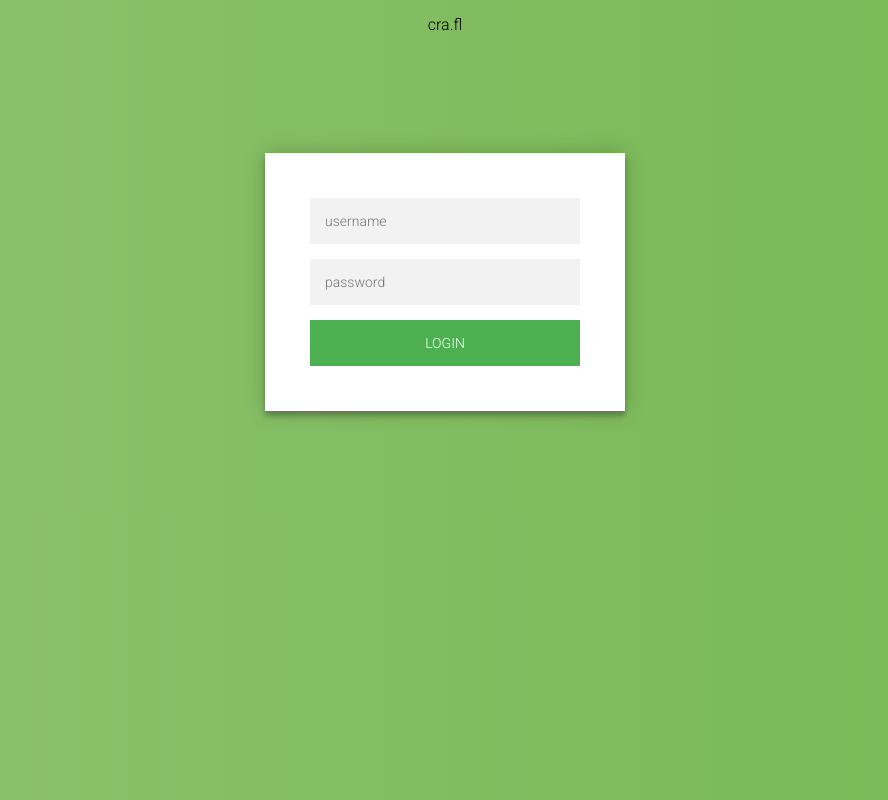
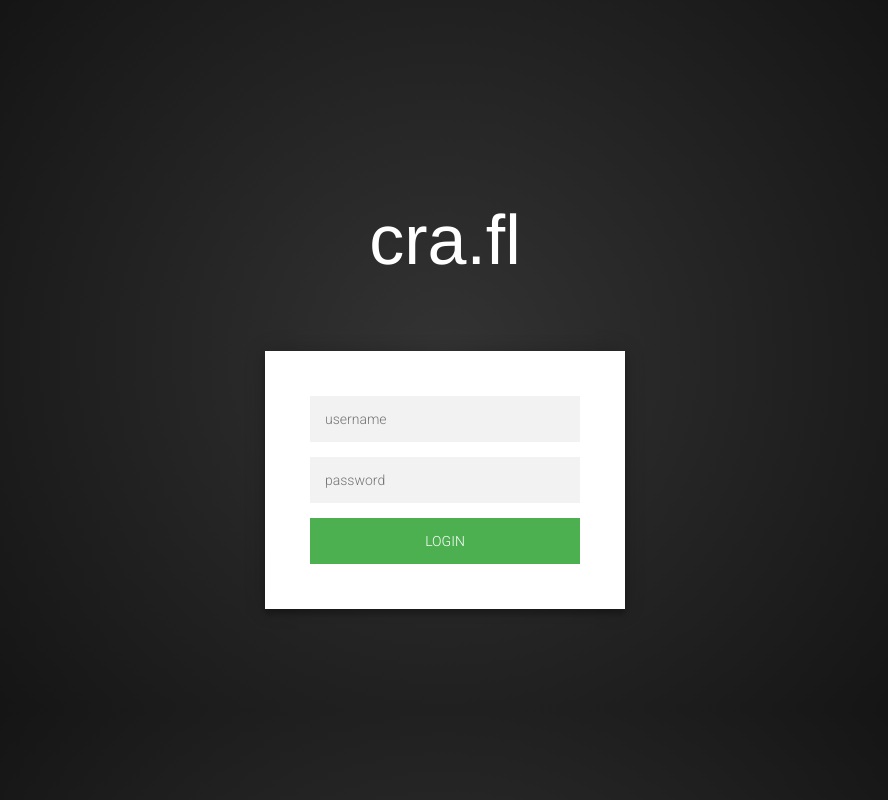
Before and after one commit to arpitakarkera/credit-risk-assessment-fl, a Flask app: page / in a window 1280 px wide. Shown: the whole page, without its empty margins (195-1083 px from the left). Run offline with Flask 2, Linux system fonts and the light colour scheme; parts of the project's set-up code (start-up, migrations or seed data) failed here and were passed over; some libraries are stand-ins or nearby versions.

Commit message:
UI  updated

```diff
--- a/client2/client.py
+++ b/client2/client.py
@@ -176,4 +176,4 @@ def on_receive_suvs(encrypted_suv_clientwise):
 	mem_client.set('updates_status',"Updates sent back to server successfully")
 
 
-sio.connect('http://192.168.43.100:8004')
+sio.connect('http://192.168.43.248:8004')
--- a/client2/flclient.py
+++ b/client2/flclient.py
@@ -7,7 +7,7 @@ import json
 
 DATA_FILE_X = "../data/xtrain.csv"
 DATA_FILE_Y = "../data/ytrain.csv"
-EPOCHS = 10
+EPOCHS = 5
 BATCH_SIZE = 5000
 
 class FLClient:
--- a/server2/reserver.py
+++ b/server2/reserver.py
@@ -11,7 +11,7 @@ from flserver import FLServer
 import pandas as pd
 from keras.models import model_from_json
 
-NO_OF_ROUNDS = 10
+NO_OF_ROUNDS = 2
 
 sio = socketio.Server(async_mode='eventlet')
 app = socketio.Middleware(sio)
--- a/ui/static/assets/css/index.css
+++ b/ui/static/assets/css/index.css
@@ -2,7 +2,6 @@
 
 .login-page {
   width: 360px;
-  padding: 8% 0 0;
   margin: auto;
 }
 .form {
@@ -15,6 +14,15 @@
   text-align: center;
   box-shadow: 0 0 20px 0 rgba(0, 0, 0, 0.2), 0 5px 5px 0 rgba(0, 0, 0, 0.24);
 }
+
+.title{
+  color: white;
+  font-family: 'Helvetica', 'Arial', sans-serif;
+  font-size: 70px;
+  margin-top: 200px;
+
+}
+
 .form input {
   font-family: "Roboto", sans-serif;
   outline: 0;
@@ -67,7 +75,6 @@
   clear: both;
 }
 .container .info {
-  margin: 50px auto;
   text-align: center;
 }
 .container .info h1 {
@@ -89,12 +96,10 @@
   color: #EF3B3A;
 }
 body {
-  background: #76b852; /* fallback for old browsers */
-  background: -webkit-linear-gradient(right, #76b852, #8DC26F);
-  background: -moz-linear-gradient(right, #76b852, #8DC26F);
-  background: -o-linear-gradient(right, #76b852, #8DC26F);
-  background: linear-gradient(to left, #76b852, #8DC26F);
-  font-family: "Roboto", sans-serif;
+  background: #999;
+  background: #999 -moz-radial-gradient(circle farthest-side, #333333, #111111);
+  background: #999 -webkit-radial-gradient(circle farthest-side, #333333, #111111);
+  background: #999 radial-gradient(circle farthest-side, #333333, #111111);  font-family: "Roboto", sans-serif;
   -webkit-font-smoothing: antialiased;
   -moz-osx-font-smoothing: grayscale;
 }
--- a/ui/static/assets/js/scripts.js
+++ b/ui/static/assets/js/scripts.js
@@ -4,7 +4,7 @@ var training_status;
 var updates_status;
 var check_status;
 var count = 0;
-var ITER = 10;
+var ITER = 2;
 
 function fetchConnectionStatus(){
  $.ajax({
--- a/ui/templates/index.html
+++ b/ui/templates/index.html
@@ -11,8 +11,8 @@
 
 
 
-      <link rel="stylesheet" href="/static/assets/css/index.css">
-        <script  src="/static/assets/js/index.js"></script>
+      <link rel="stylesheet" href="static/assets/css/index.css">
+        <script  src="static/assets/js/index.js"></script>
 
 
 </head>
```
Also changed, not shown: 1 other file.
